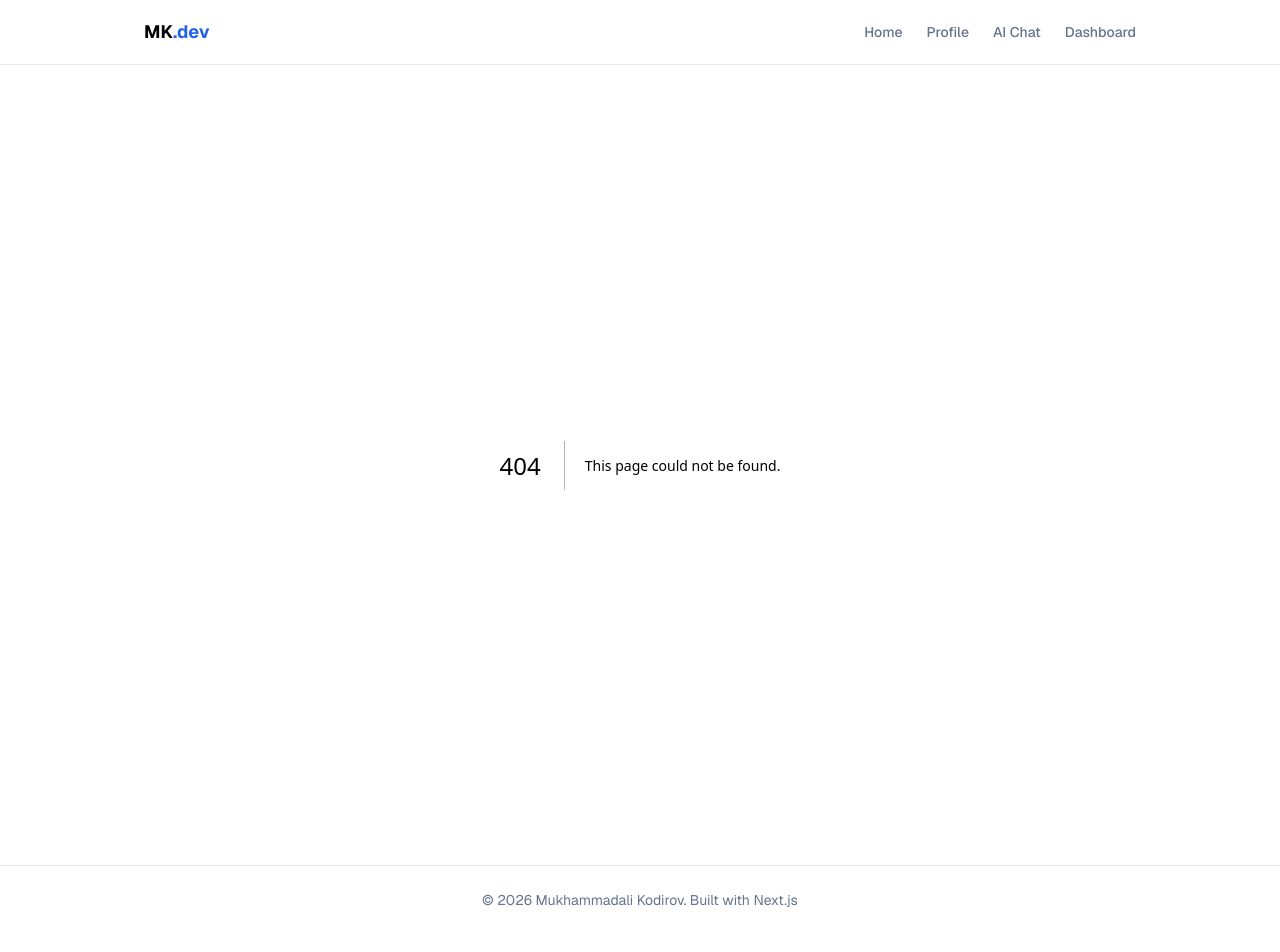
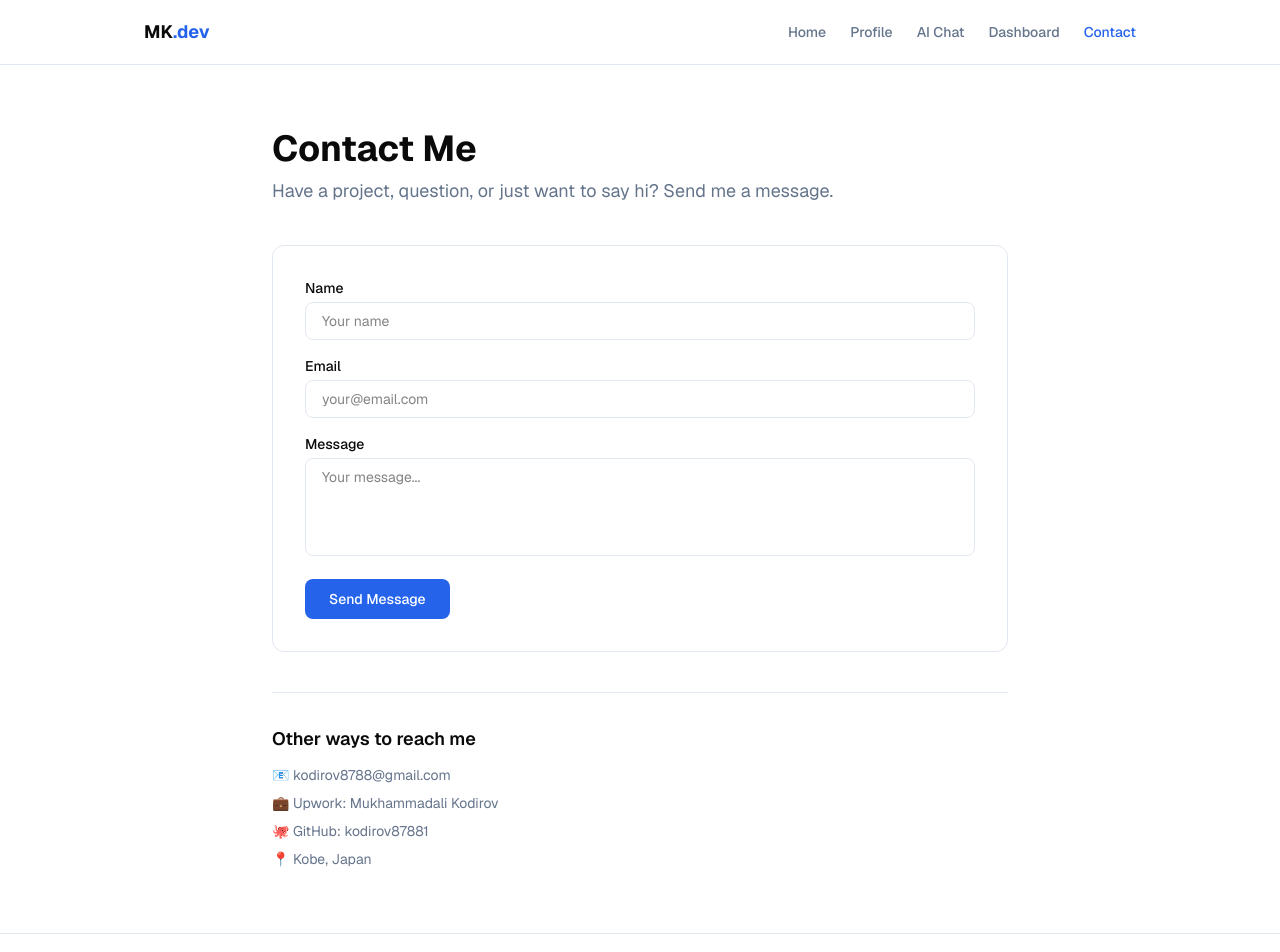
Before and after one commit to kodirov87881/my-platform, a Next.js app: page /contact in a window 1280 px wide. Before the commit this address had no page. Shown: the top 952 px of the page. Built offline with nearby package versions, Linux system fonts and the light colour scheme.

Commit message:
Add /contact page with form + navbar link

```diff
--- /dev/null
+++ b/src/app/contact/page.tsx
@@ -0,0 +1,26 @@
+import ContactForm from "@/components/ContactForm";
+
+export default function ContactPage() {
+  return (
+    <div className="max-w-3xl mx-auto px-4 py-16">
+      <h1 className="text-4xl font-bold mb-2">Contact Me</h1>
+      <p className="text-lg text-[var(--muted-foreground)] mb-10">
+        Have a project, question, or just want to say hi? Send me a message.
+      </p>
+
+      <div className="rounded-xl border border-[var(--border)] p-8 bg-[var(--card)]">
+        <ContactForm />
+      </div>
+
+      <div className="mt-10 border-t border-[var(--border)] pt-8">
+        <h2 className="text-lg font-semibold mb-3">Other ways to reach me</h2>
+        <div className="space-y-2 text-sm text-[var(--muted-foreground)]">
+          <p>📧 kodirov8788@gmail.com</p>
+          <p>💼 Upwork: Mukhammadali Kodirov</p>
+          <p>🐙 GitHub: kodirov87881</p>
+          <p>📍 Kobe, Japan</p>
+        </div>
+      </div>
+    </div>
+  );
+}
--- a/src/components/Navbar.tsx
+++ b/src/components/Navbar.tsx
@@ -10,6 +10,7 @@ const links = [
   { href: "/profile", label: "Profile" },
   { href: "/chat", label: "AI Chat" },
   { href: "/dashboard", label: "Dashboard" },
+  { href: "/contact", label: "Contact" },
 ];
 
 export default function Navbar() {
```
